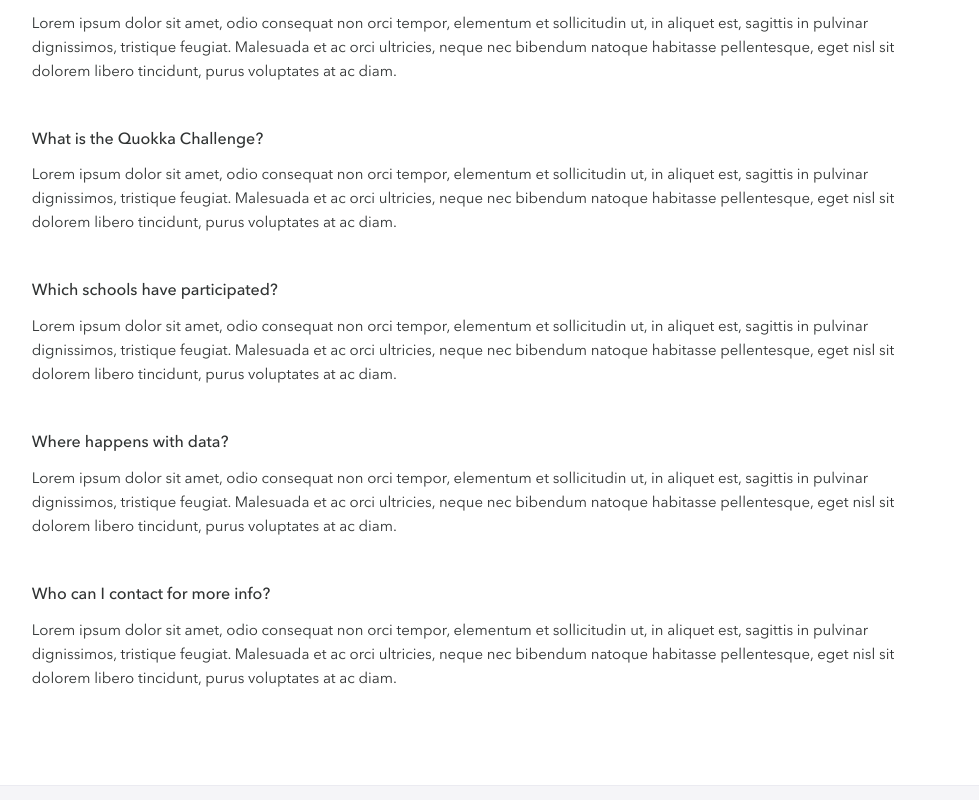
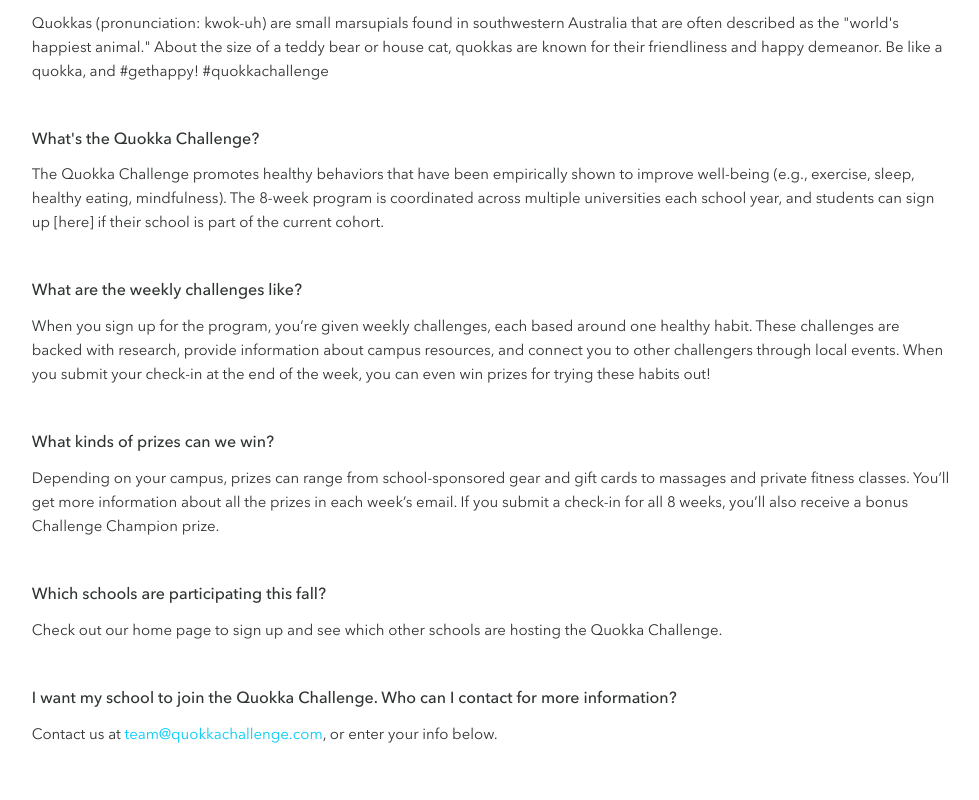
Before and after one commit to quokkateam/quokka, a React (Create React App) app: page /faq in a window 1280 px wide. Shown: the part 340-1140 px from the top of the page, without its empty margins (149-1128 px from the left). Built offline with nearby package versions, Linux system fonts and the light colour scheme.

Commit message:
updating FAQ text; add Contact section to FAQ page; minor css style changes

```diff
--- a/src/components/faq/FAQ.js
+++ b/src/components/faq/FAQ.js
@@ -1,5 +1,8 @@
 import React, { Component } from 'react';
+
+import Contact from '../home/Contact';
 import FAQItem from './FAQItem';
+import QuokkaMarkdown from '../shared/QuokkaMarkdown';
 
 class FAQ extends Component {
 
@@ -9,24 +12,28 @@ class FAQ extends Component {
     this.data = {
       faqs: [
         {
-          question: 'What is a Quokka?',
-          answer: 'Lorem ipsum dolor sit amet, odio consequat non orci tempor, elementum et sollicitudin ut, in aliquet est, sagittis in pulvinar dignissimos, tristique feugiat. Malesuada et ac orci ultricies, neque nec bibendum natoque habitasse pellentesque, eget nisl sit dolorem libero tincidunt, purus voluptates at ac diam.'
+          question: 'What\'s a Quokka?',
+          answer: 'Quokkas (pronunciation: kwok-uh) are small marsupials found in southwestern Australia that are often described as the "world\'s happiest animal." About the size of a teddy bear or house cat, quokkas are known for their friendliness and happy demeanor. Be like a quokka, and #gethappy! #quokkachallenge'
         },
         {
-          question: 'What is the Quokka Challenge?',
-          answer: 'Lorem ipsum dolor sit amet, odio consequat non orci tempor, elementum et sollicitudin ut, in aliquet est, sagittis in pulvinar dignissimos, tristique feugiat. Malesuada et ac orci ultricies, neque nec bibendum natoque habitasse pellentesque, eget nisl sit dolorem libero tincidunt, purus voluptates at ac diam.'
+          question: 'What\'s the Quokka Challenge?',
+          answer: 'The Quokka Challenge promotes healthy behaviors that have been empirically shown to improve well-being (e.g., exercise, sleep, healthy eating, mindfulness). The 8-week program is coordinated across multiple universities each school year, and students can sign up [here] if their school is part of the current cohort.'
         },
         {
-          question: 'Which schools have participated?',
-          answer: 'Lorem ipsum dolor sit amet, odio consequat non orci tempor, elementum et sollicitudin ut, in aliquet est, sagittis in pulvinar dignissimos, tristique feugiat. Malesuada et ac orci ultricies, neque nec bibendum natoque habitasse pellentesque, eget nisl sit dolorem libero tincidunt, purus voluptates at ac diam.'
+          question: 'What are the weekly challenges like?',
+          answer: 'When you sign up for the program, you’re given weekly challenges, each based around one healthy habit. These challenges are backed with research, provide information about campus resources, and connect you to other challengers through local events. When you submit your check-in at the end of the week, you can even win prizes for trying these habits out!'
         },
         {
-          question: 'Where happens with data?',
-          answer: 'Lorem ipsum dolor sit amet, odio consequat non orci tempor, elementum et sollicitudin ut, in aliquet est, sagittis in pulvinar dignissimos, tristique feugiat. Malesuada et ac orci ultricies, neque nec bibendum natoque habitasse pellentesque, eget nisl sit dolorem libero tincidunt, purus voluptates at ac diam.'
+          question: 'What kinds of prizes can we win?',
+          answer: 'Depending on your campus, prizes can range from school-sponsored gear and gift cards to massages and private fitness classes. You’ll get more information about all the prizes in each week’s email. If you submit a check-in for all 8 weeks, you’ll also receive a bonus Challenge Champion prize.'
         },
         {
-          question: 'Who can I contact for more info?',
-          answer: 'Lorem ipsum dolor sit amet, odio consequat non orci tempor, elementum et sollicitudin ut, in aliquet est, sagittis in pulvinar dignissimos, tristique feugiat. Malesuada et ac orci ultricies, neque nec bibendum natoque habitasse pellentesque, eget nisl sit dolorem libero tincidunt, purus voluptates at ac diam.'
+          question: 'Which schools are participating this fall?',
+          answer: 'Check out our home page to sign up and see which other schools are hosting the Quokka Challenge.'
+        },
+        {
+          question: 'I want my school to join the Quokka Challenge. Who can I contact for more information?',
+          answer: <QuokkaMarkdown source='Contact us at [team@quokkachallenge.com](mailto:team@quokkachallenge.com), or enter your info below.'/>
         }
       ]
     };
@@ -47,6 +54,7 @@ class FAQ extends Component {
           <div className="faq-leading-text">Frequently Asked Questions</div>
         </div>
         <div className="faq-items">{this.getFAQs()}</div>
+        <Contact />
       </div>
     );
   }
--- a/src/styles/scss/app-container.scss
+++ b/src/styles/scss/app-container.scss
@@ -9,7 +9,7 @@
     transform: translateX(-60%);
   }
 
-  &.check-in, &.faq {
+  &.check-in {
     footer {
       background-color: rgba(0,0,75,0.04);
       border-top: 1px solid rgba(0,0,75,0.04);
--- a/src/styles/scss/faq/faq.scss
+++ b/src/styles/scss/faq/faq.scss
@@ -18,8 +18,16 @@
 
 .faq-items {
   margin: 0 11%;
-  padding: 50px 40px;
-  border-top: 1px solid rgba(0, 0, 75, 0.06)
+  padding: 50px 40px 20px;
+  border-top: 1px solid rgba(0, 0, 75, 0.06);
+
+  a {
+    color: $tertiary;
+
+    &:hover {
+      text-decoration: underline;
+    }
+  }
 }
 
 .faq-item {
```
